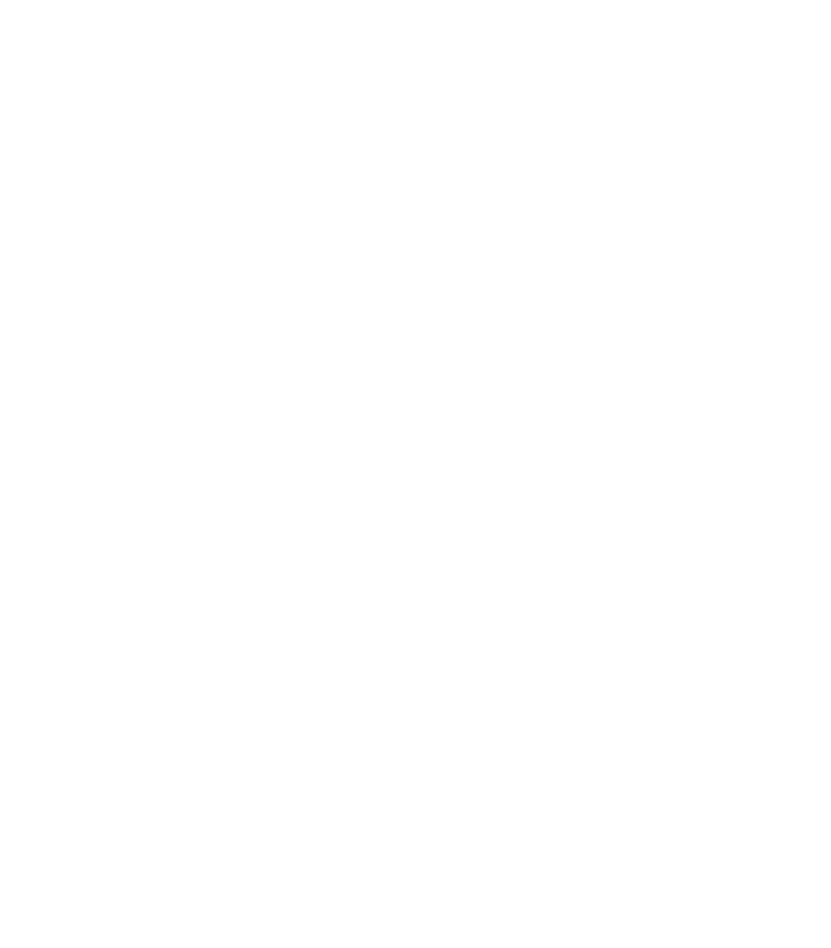
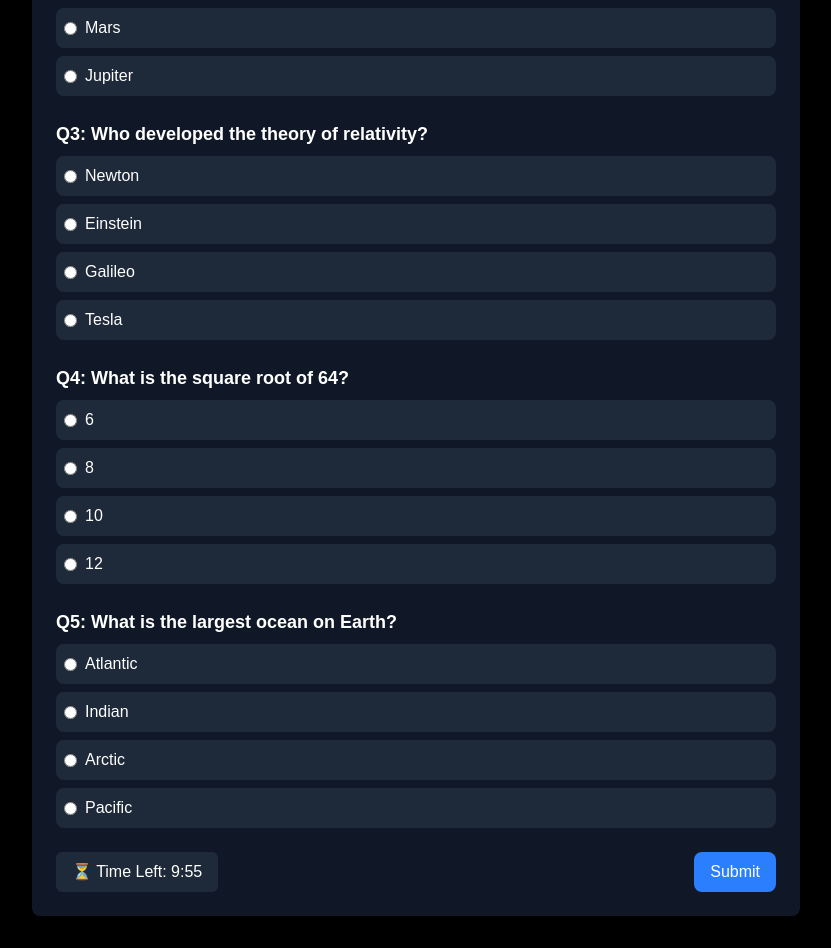
Before and after one commit to lucifer20062805/AI-Tutor, a Next.js app in the folder ai-tutor/: page /quizzes in a window 1280 px wide. Before the commit this address had no page. Shown: the part 480-1428 px from the top of the page, without its empty margins (224-1055 px from the left). Before the commit the page ends 800 px from the top, so only its background shows below. Built offline with nearby package versions, Linux system fonts and the light colour scheme.

Commit message:
quizes page done

```diff
--- a/ai-tutor/src/app/quiz/page.js
+++ /dev/null
@@ -1,97 +0,0 @@
-"use client";
-
-import { useState, useEffect } from "react";
-import { Card, CardContent } from "@/app/components/ui/card";
-import { Button } from "@/app/components/ui/button.jsx";
-
-const quizData = [
-  {
-    question: "What is the capital of France?",
-    options: ["Paris", "London", "Rome", "Berlin"],
-    answer: "Paris",
-  },
-  {
-    question: "What is the largest planet in our solar system?",
-    options: ["Earth", "Mars", "Jupiter", "Venus"],
-    answer: "Jupiter",
-  },
-];
-
-export default function QuizPage() {
-  const [selectedAnswers, setSelectedAnswers] = useState({});
-  const [score, setScore] = useState(null);
-  const [timeLeft, setTimeLeft] = useState(600); // 10 minutes
-
-  useEffect(() => {
-    if (timeLeft > 0) {
-      const timer = setTimeout(() => setTimeLeft(timeLeft - 1), 1000);
-      return () => clearTimeout(timer);
-    }
-  }, [timeLeft]);
-
-  const handleSelect = (index, option) => {
-    setSelectedAnswers({ ...selectedAnswers, [index]: option });
-  };
-
-  const handleSubmit = () => {
-    let correctCount = 0;
-    quizData.forEach((q, i) => {
-      if (selectedAnswers[i] === q.answer) correctCount++;
-    });
-    setScore(correctCount);
-  };
-
-  return (
-    <div className="min-h-screen flex flex-col items-center justify-center bg-black text-white p-8">
-      <h1 className="text-lg font-bold mb-4">Quiz Screen</h1>
-      <Card className="w-full max-w-3xl bg-gray-900 p-6 rounded-lg shadow-lg">
-        <CardContent>
-          <div className="flex justify-between items-center mb-4">
-            <h2 className="text-xl font-bold">🧠 AI Tutor</h2>
-            <span className="text-sm text-gray-300">Quiz</span>
-          </div>
-
-          {quizData.map((q, index) => (
-            <div key={index} className="mb-6">
-              <h3 className="text-md font-semibold mb-2">{`Question ${index + 1}: ${q.question}`}</h3>
-              {q.options.map((option, i) => (
-                <label key={i} className="flex items-center bg-gray-800 rounded-lg p-2 mb-2 cursor-pointer">
-                  <input
-                    type="radio"
-                    name={`question-${index}`}
-                    value={option}
-                    checked={selectedAnswers[index] === option}
-                    onChange={() => handleSelect(index, option)}
-                    className="mr-2"
-                  />
-                  {option}
-                </label>
-              ))}
-            </div>
-          ))}
-
-          <div className="flex justify-between items-center mt-4">
-            <div className="bg-gray-800 px-4 py-2 rounded-md">
-              Time Remaining: {Math.floor(timeLeft / 60)}:{(timeLeft % 60).toString().padStart(2, "0")}
-            </div>
-            <Button onClick={handleSubmit} className="bg-red-600">Submit</Button>
-          </div>
-
-          {score !== null && (
-            <div className="mt-6">
-              <h3 className="text-lg font-semibold">Your Score</h3>
-              <p>{score}/{quizData.length} Correct</p>
-
-              <div className="mt-3 bg-gray-800 p-3 rounded-lg">
-                <h4 className="text-md font-semibold mb-2">Correct Answers:</h4>
-                {quizData.map((q, i) => (
-                  <p key={i}>{i + 1}. {q.answer}</p>
-                ))}
-              </div>
-            </div>
-          )}
-        </CardContent>
-      </Card>
-    </div>
-  );
-}
--- /dev/null
+++ b/ai-tutor/src/app/quizzes/page.js
@@ -0,0 +1,108 @@
+"use client";
+
+import { useState, useEffect } from "react";
+import { Button } from "@/app/components/ui/button.jsx";
+
+const quizData = [
+  {
+    question: "What is the capital of France?",
+    options: ["Paris", "London", "Rome", "Berlin"],
+    answer: "Paris",
+  },
+  {
+    question: "Which planet is known as the Red Planet?",
+    options: ["Mercury", "Earth", "Mars", "Jupiter"],
+    answer: "Mars",
+  },
+  {
+    question: "Who developed the theory of relativity?",
+    options: ["Newton", "Einstein", "Galileo", "Tesla"],
+    answer: "Einstein",
+  },
+  {
+    question: "What is the square root of 64?",
+    options: ["6", "8", "10", "12"],
+    answer: "8",
+  },
+  {
+    question: "What is the largest ocean on Earth?",
+    options: ["Atlantic", "Indian", "Arctic", "Pacific"],
+    answer: "Pacific",
+  },
+];
+
+export default function QuizPage() {
+  const [selectedAnswers, setSelectedAnswers] = useState({});
+  const [score, setScore] = useState(null);
+  const [timeLeft, setTimeLeft] = useState(600); // 10 minutes
+
+  useEffect(() => {
+    if (timeLeft > 0) {
+      const timer = setTimeout(() => setTimeLeft(timeLeft - 1), 1000);
+      return () => clearTimeout(timer);
+    }
+  }, [timeLeft]);
+
+  const handleSelect = (index, option) => {
+    setSelectedAnswers({ ...selectedAnswers, [index]: option });
+  };
+
+  const handleSubmit = () => {
+    let correctCount = 0;
+    quizData.forEach((q, i) => {
+      if (selectedAnswers[i] === q.answer) correctCount++;
+    });
+    setScore(correctCount);
+  };
+
+  return (
+    <div className="min-h-screen flex flex-col items-center justify-center bg-black text-white p-8">
+      <h1 className="text-2xl pb-6 font-bold">🧠 AI Tutor - Quiz</h1>
+
+      <div className="w-full max-w-3xl bg-gray-900 p-6 rounded-lg shadow-lg min-h-fit">
+        {quizData.map((q, index) => (
+          <div key={index} className="mb-6">
+            <h3 className="text-lg font-semibold mb-2">{`Q${index + 1}: ${q.question}`}</h3>
+            {q.options.map((option, i) => (
+              <label
+                key={i}
+                className="flex items-center bg-gray-800 rounded-lg p-2 mb-2 cursor-pointer hover:bg-gray-700"
+              >
+                <input
+                  type="radio"
+                  name={`question-${index}`}
+                  value={option}
+                  checked={selectedAnswers[index] === option}
+                  onChange={() => handleSelect(index, option)}
+                  className="mr-2"
+                />
+                {option}
+              </label>
+            ))}
+          </div>
+        ))}
+
+        <div className="flex justify-between items-center mt-6">
+          <div className="bg-gray-800 px-4 py-2 rounded-md">
+            ⏳ Time Left: {Math.floor(timeLeft / 60)}:{(timeLeft % 60).toString().padStart(2, "0")}
+          </div>
+          <Button onClick={handleSubmit} className="bg-red-600 hover:bg-red-700">Submit</Button>
+        </div>
+
+        {score !== null && (
+          <div className="mt-6 bg-gray-800 p-4 rounded-lg">
+            <h3 className="text-lg font-semibold">🎉 Your Score</h3>
+            <p className="text-xl font-bold">{score}/{quizData.length} Correct</p>
+
+            <div className="mt-3">
+              <h4 className="text-md font-semibold mb-2">✅ Correct Answers:</h4>
+              {quizData.map((q, i) => (
+                <p key={i} className="text-sm">{i + 1}. {q.answer}</p>
+              ))}
+            </div>
+          </div>
+        )}
+      </div>
+    </div>
+  );
+}
```
